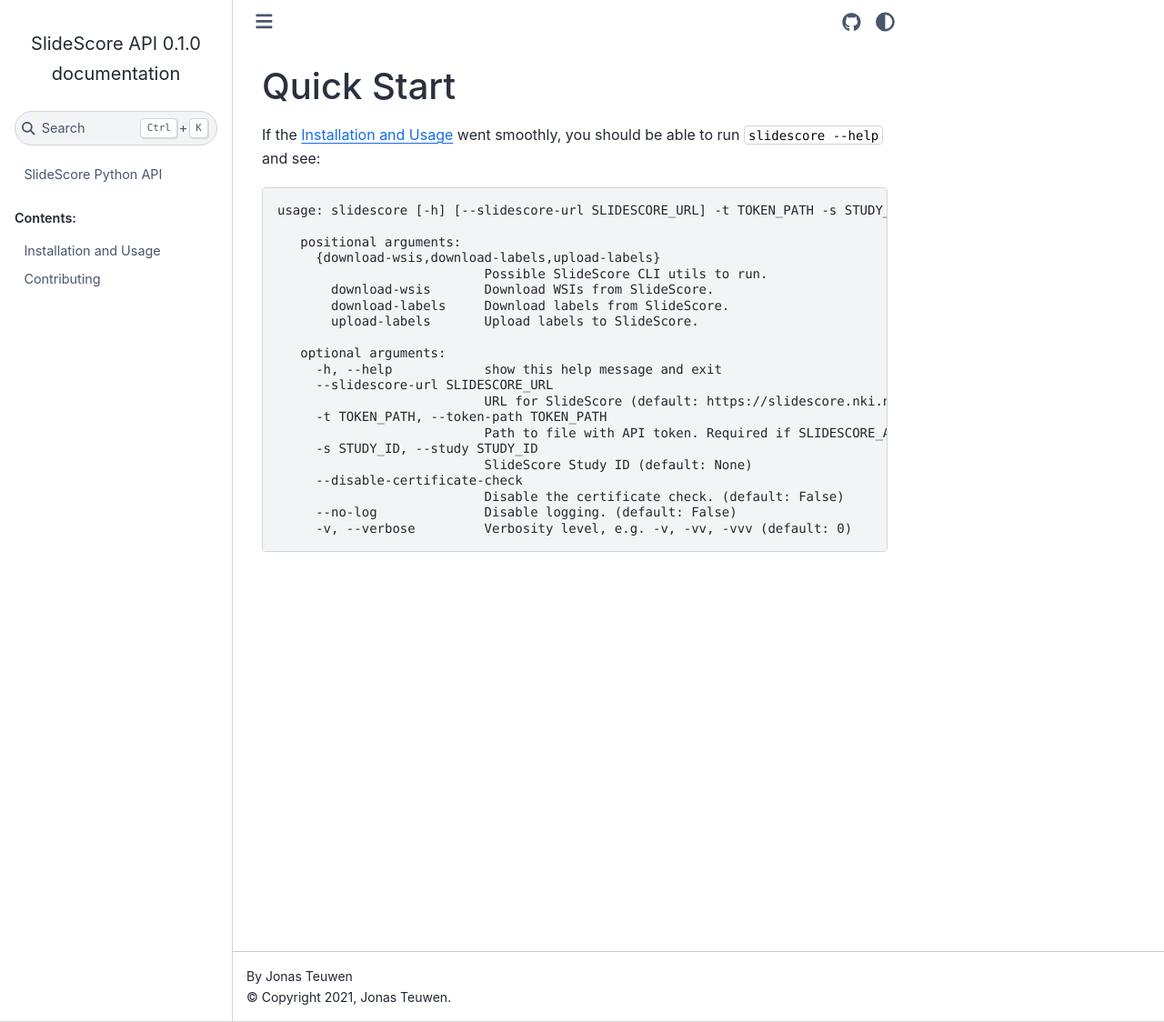
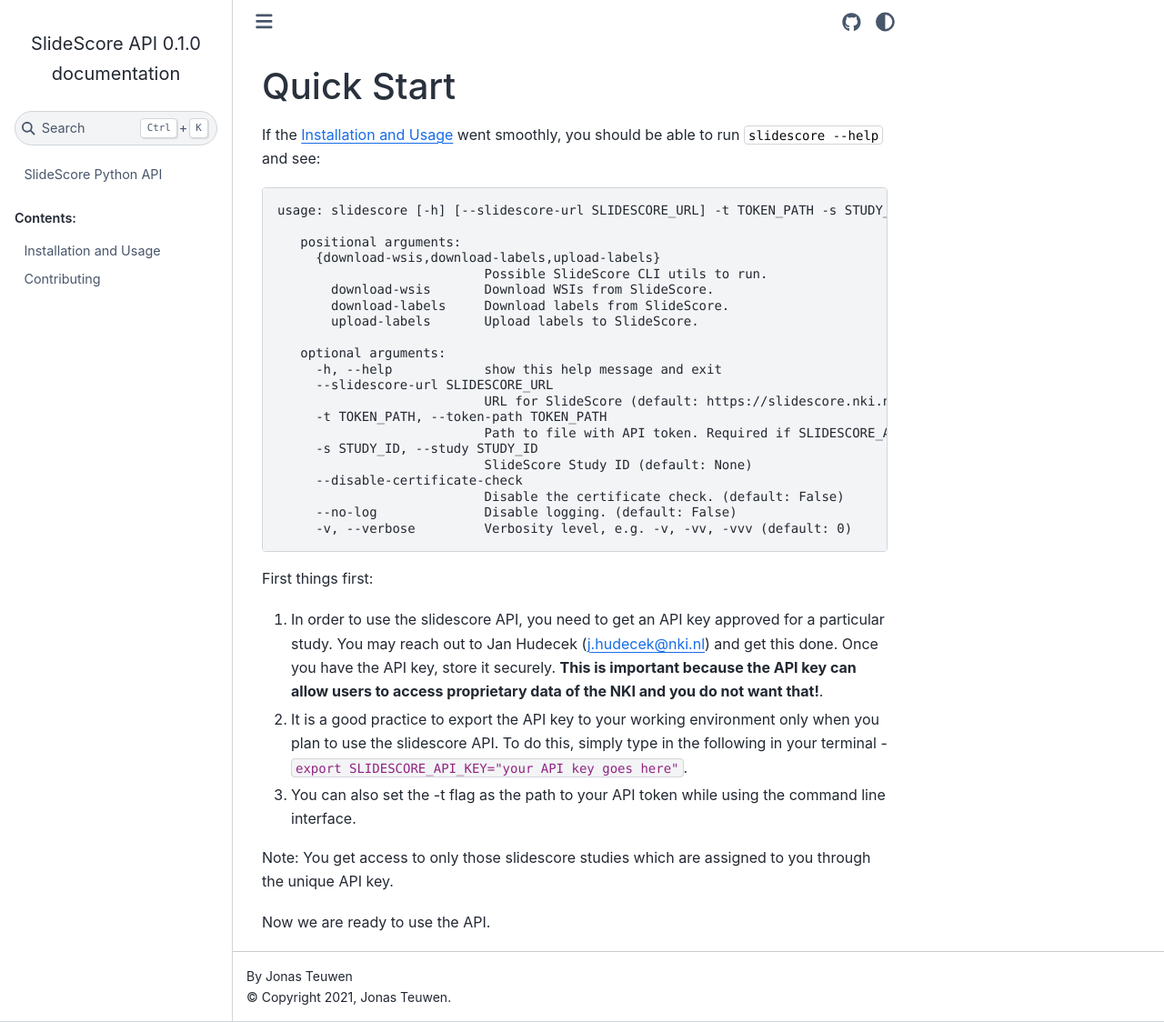
Before and after one commit to NKI-AI/slidescore-api, a Sphinx documentation site: the page built from docs/quickstart.rst, in a window 1280 px wide and 1124 px high. Shown: the whole window at 91% size. Built offline with Sphinx 7.4.7 and the Sphinx Book theme 1.1.4, drawn with Linux system fonts in a browser that asks for light colours; pages that are not in the unit, such as notebooks, are missing from menus.

Commit message:
Updated setting API token

```diff
--- a/docs/quickstart.rst
+++ b/docs/quickstart.rst
@@ -28,3 +28,16 @@
                               Disable the certificate check. (default: False)
         --no-log              Disable logging. (default: False)
         -v, --verbose         Verbosity level, e.g. -v, -vv, -vvv (default: 0)
+
+
+First things first:
+
+1. In order to use the slidescore API, you need to get an API key approved for a particular study. You may reach out to Jan Hudecek (j.hudecek@nki.nl) and get this done. Once you have the API key, store it securely. **This is important because the API key can allow users to access proprietary data of the NKI and you do not want that!**.
+
+2. It is a good practice to export the API key to your working environment only when you plan to use the slidescore API. To do this, simply type in the following in your terminal - :code:`export SLIDESCORE_API_KEY="your API key goes here"`.
+
+3. You can also set the -t flag as the path to your API token while using the command line interface.
+
+Note: You get access to only those slidescore studies which are assigned to you through the unique API key.
+
+Now we are ready to use the API.
```
